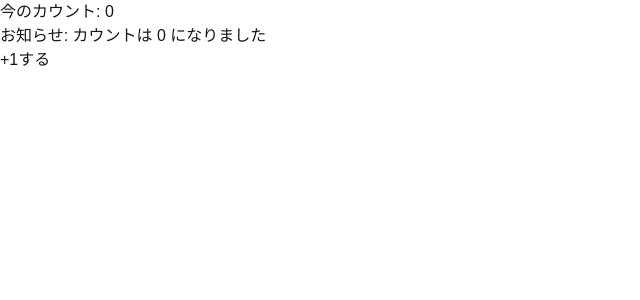
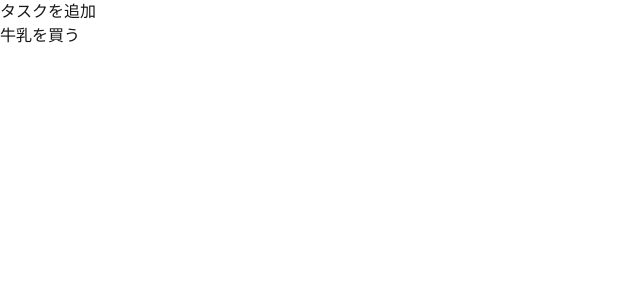
Before and after one commit to t4k3i10e1ji-tie/my-todo-app, a Next.js app: page /practice in a window 1280 px wide. Shown: the top 300 px of the page, without its empty margins (0-640 px from the left). Built offline with nearby package versions, Linux system fonts and the light colour scheme.

Commit message:
Refactor practice page for component composition exercise
Replace counter/useEffect example with a todo list state exercise
using useState and array spreading.

```diff
--- a/app/practice/page.tsx
+++ b/app/practice/page.tsx
@@ -1,20 +1,23 @@
 "use client";
 
-import { useEffect, useState } from "react";
+import { useState } from "react";
 
 export default function Practice() {
-  const [count, setCount] = useState(0);
-  const [message, setMessage] = useState("");
+  const [todos, setTodos] = useState([{ id: 1, title: "牛乳を買う"}]);
 
-  useEffect(() => {
-    setMessage(`カウントは ${count} になりました`);
-  }, [count]);
+  const addTodo = () => {
+    const nextId = todos.length + 1;
+    setTodos([...todos,{ id: nextId, title: "新しいタスク"}]);
+  };
 
   return (
     <div>
-      <p>今のカウント: {count}</p>
-      <p>お知らせ: {message}</p>
-      <button onClick={() => setCount(count + 1)}>+1する</button>
+      <button onClick={addTodo}>タスクを追加</button>
+      <ul>
+        {todos.map((todo) => (
+          <li key={todo.id}>{todo.title}</li>
+        ))}
+      </ul>
     </div>
   );
 }
```
